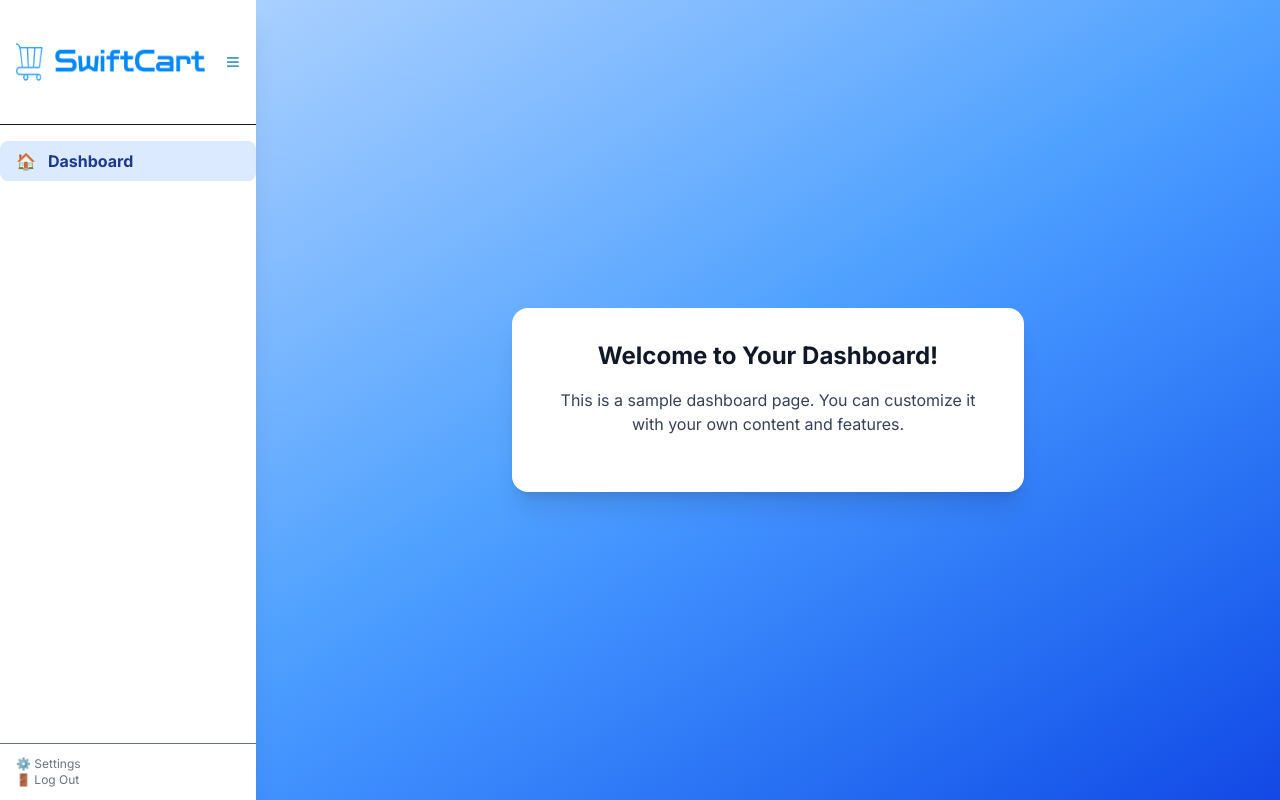
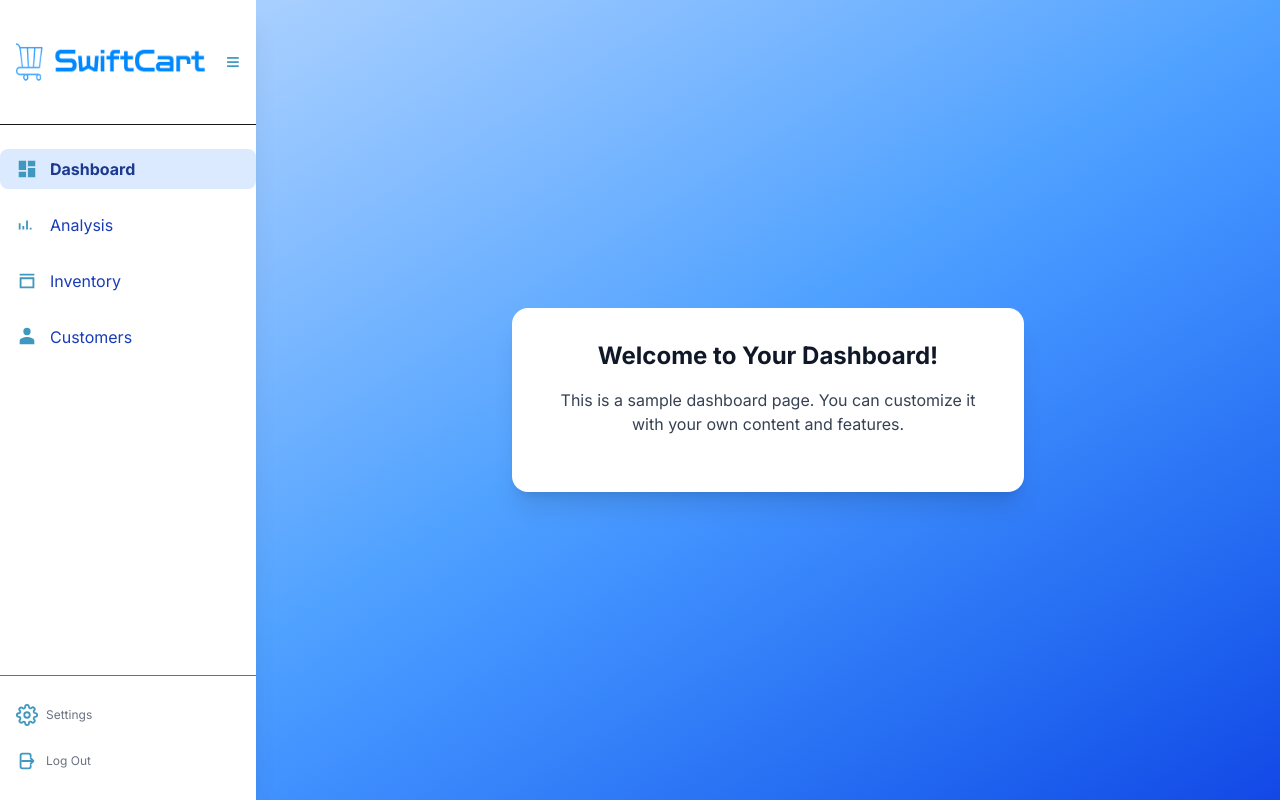
Before and after one commit to residuesolution/Modern-POS-System-Frontend, a Next.js app: page /dashboard in a window 1280 px wide. Built offline with nearby package versions, Linux system fonts and the light colour scheme; no server answers.

Commit message:
Help & setting page

```diff
--- /dev/null
+++ b/app/help/page.tsx
@@ -0,0 +1,30 @@
+"use client";
+import { useEffect, useState } from "react";
+import axios from "axios";
+import { apiConfig } from "../../config/apiConfig";
+
+export default function HelpPage() {
+  const [helpContent, setHelpContent] = useState<any[]>([]);
+  useEffect(() => {
+    axios.get(`${apiConfig.baseUrl}/api/help`)
+      .then(res => setHelpContent(res.data))
+      .catch(() => setHelpContent([]));
+  }, []);
+  return (
+    <div className="p-8">
+      <h1 className="text-2xl font-bold mb-4">Help & Support</h1>
+      {helpContent.length === 0 ? (
+        <p>No help articles found.</p>
+      ) : (
+        <ul>
+          {helpContent.map((item, idx) => (
+            <li key={idx} className="mb-4">
+              <h2 className="font-semibold">{item.title}</h2>
+              <p>{item.content}</p>
+            </li>
+          ))}
+        </ul>
+      )}
+    </div>
+  );
+}
--- /dev/null
+++ b/app/settings/page.tsx
@@ -0,0 +1,49 @@
+"use client";
+import { useEffect, useState } from "react";
+import { fetchCurrentUser, updateCurrentUser } from "../../services/authService";
+
+export default function SettingsPage() {
+  const [user, setUser] = useState<any>(null);
+  const [name, setName] = useState("");
+  const [email, setEmail] = useState("");
+  const [message, setMessage] = useState("");
+
+  useEffect(() => {
+    fetchCurrentUser().then(data => {
+      setUser(data);
+      setName(data.name || "");
+      setEmail(data.email || "");
+    });
+  }, []);
+
+  const handleSave = async () => {
+    try {
+      await updateCurrentUser({ name, email });
+      setMessage("Settings updated!");
+    } catch {
+      setMessage("Failed to update settings.");
+    }
+  };
+
+  return (
+    <div className="p-8">
+      <h1 className="text-2xl font-bold mb-4">Settings</h1>
+      {user ? (
+        <div className="space-y-4">
+          <div>
+            <label>Name:</label>
+            <input className="border p-2 ml-2" value={name} onChange={e => setName(e.target.value)} />
+          </div>
+          <div>
+            <label>Email:</label>
+            <input className="border p-2 ml-2" value={email} onChange={e => setEmail(e.target.value)} />
+          </div>
+          <button className="bg-blue-500 text-white px-4 py-2 rounded" onClick={handleSave}>Save</button>
+          {message && <div className="mt-2 text-green-600">{message}</div>}
+        </div>
+      ) : (
+        <p>Loading...</p>
+      )}
+    </div>
+  );
+}
--- a/components/AdminSidebar.tsx
+++ b/components/AdminSidebar.tsx
@@ -1,11 +1,13 @@
 "use client";
 import { useState, useEffect } from "react";
 import Link from "next/link";
-import { fetchCurrentUser } from "../services/authService";
+import { useRouter } from "next/navigation";
+import { fetchCurrentUser, logoutUser } from "../services/authService";
 
 export default function AdminSidebar({ active }: { active: string }) {
   const [open, setOpen] = useState(true);
   const [role, setRole] = useState<string | null>(null);
+  const router = useRouter();
 
   useEffect(() => {
     async function getUserRole() {
@@ -24,6 +26,46 @@ export default function AdminSidebar({ active }: { active: string }) {
     }
     getUserRole();
   }, []);
+
+  const handleLogout = () => {
+    logoutUser();
+    router.push("/auth/login");
+  };
+
+  // SVG icons for sidebar (settings icon changed to gear style)
+  const icons = {
+    dashboard: (
+      <svg width="22" height="22" fill="none" viewBox="0 0 24 24"><path d="M3 13h8V3H3v10zm0 8h8v-6H3v6zm10 0h8V11h-8v10zm0-18v6h8V3h-8z" fill="#4097c0"/></svg>
+    ),
+    analysis: (
+      <svg width="22" height="22" fill="none" viewBox="0 0 24 24"><path d="M3 17h2v-7H3v7zm4 0h2v-4H7v4zm4 0h2V7h-2v10zm4 0h2v-2h-2v2z" fill="#4097c0"/></svg>
+    ),
+    inventory: (
+      <svg width="22" height="22" fill="none" viewBox="0 0 24 24"><path d="M20 6H4V4h16v2zm0 2v12H4V8h16zm-2 2H6v8h12v-8z" fill="#4097c0"/></svg>
+    ),
+    customers: (
+      <svg width="22" height="22" fill="none" viewBox="0 0 24 24"><path d="M12 12c2.7 0 8 1.34 8 4v4H4v-4c0-2.66 5.3-4 8-4zm0-2a4 4 0 100-8 4 4 0 000 8z" fill="#4097c0"/></svg>
+    ),
+    hardware: (
+      <svg width="22" height="22" fill="none" viewBox="0 0 24 24"><circle cx="12" cy="12" r="10" stroke="#4097c0" strokeWidth="2"/><rect x="8" y="8" width="8" height="8" rx="2" fill="#4097c0"/></svg>
+    ),
+    system: (
+      <svg width="22" height="22" fill="none" viewBox="0 0 24 24"><path d="M12 15.5A3.5 3.5 0 1112 8a3.5 3.5 0 010 7.5zm7.94-2.34l-1.43-1.43a7.007 7.007 0 00.01-2.46l1.43-1.43a.996.996 0 00-.01-1.41l-2.12-2.12a.996.996 0 00-1.41-.01l-1.43 1.43a7.007 7.007 0 00-2.46-.01l-1.43-1.43a.996.996 0 00-1.41.01l-2.12 2.12a.996.996 0 00-.01 1.41l1.43 1.43a7.007 7.007 0 00-.01 2.46l-1.43 1.43a.996.996 0 00.01 1.41l2.12 2.12a.996.996 0 001.41.01l1.43-1.43a7.007 7.007 0 002.46.01l1.43 1.43a.996.996 0 001.41-.01l2.12-2.12a.996.996 0 00.01-1.41z" fill="#4097c0"/></svg>
+    ),
+    help: (
+      <svg width="22" height="22" fill="none" viewBox="0 0 24 24"><circle cx="12" cy="12" r="10" stroke="#4097c0" strokeWidth="2"/><path d="M12 17h.01M12 13a2 2 0 10-2-2" stroke="#4097c0" strokeWidth="2" strokeLinecap="round"/></svg>
+    ),
+    settings: (
+      // Changed to a classic gear icon
+      <svg width="22" height="22" fill="none" viewBox="0 0 24 24">
+        <circle cx="12" cy="12" r="3" stroke="#4097c0" strokeWidth="2"/>
+        <path d="M19.4 15a1.65 1.65 0 00.33 1.82l.06.06a2 2 0 01-2.83 2.83l-.06-.06a1.65 1.65 0 00-1.82-.33 1.65 1.65 0 00-1 1.51V21a2 2 0 01-4 0v-.09a1.65 1.65 0 00-1-1.51 1.65 1.65 0 00-1.82.33l-.06.06a2 2 0 01-2.83-2.83l.06-.06a1.65 1.65 0 00.33-1.82 1.65 1.65 0 00-1.51-1H3a2 2 0 010-4h.09a1.65 1.65 0 001.51-1 1.65 1.65 0 00-.33-1.82l-.06-.06a2 2 0 012.83-2.83l.06.06a1.65 1.65 0 001.82.33h.09a1.65 1.65 0 001-1.51V3a2 2 0 014 0v.09a1.65 1.65 0 001 1.51h.09a1.65 1.65 0 001.82-.33l.06-.06a2 2 0 012.83 2.83l-.06.06a1.65 1.65 0 00-.33 1.82v.09a1.65 1.65 0 001.51 1H21a2 2 0 010 4h-.09a1.65 1.65 0 00-1.51 1z" stroke="#4097c0" strokeWidth="2" strokeLinecap="round" strokeLinejoin="round"/>
+      </svg>
+    ),
+    logout: (
+      <svg width="22" height="22" fill="none" viewBox="0 0 24 24"><path d="M16 17v1a2 2 0 01-2 2H7a2 2 0 01-2-2V6a2 2 0 012-2h7a2 2 0 012 2v1M7 12h12m-3-3l3 3-3 3" stroke="#4097c0" strokeWidth="2" strokeLinecap="round" strokeLinejoin="round"/></svg>
+    ),
+  };
 
   return (
     <div
@@ -45,16 +87,46 @@ export default function AdminSidebar({ active }: { active: string }) {
       </div>
 
       {/* Navigation */}
-      <nav className="flex-1 py-4">
-        <ul className="space-y-2">
+      <nav className="flex-1 py-6">
+        <ul className="space-y-4">
           <li>
             <Link href="/dashboard">
               <div
                 className={`flex items-center px-4 py-2 cursor-pointer hover:bg-blue-50 rounded-lg
                 ${active === "dashboard" ? "bg-blue-100 text-blue-900 font-bold" : "text-blue-800"}`}
               >
-                <span className="mr-3">🏠</span>
+                <span className="mr-3">{icons.dashboard}</span>
                 {open && "Dashboard"}
+              </div>
+            </Link>
+          </li>
+          <li>
+            <Link href="/analysis">
+              <div
+                className={`flex items-center px-4 py-2 cursor-pointer hover:bg-blue-50 rounded-lg text-blue-800`}
+              >
+                <span className="mr-3">{icons.analysis}</span>
+                {open && "Analysis"}
+              </div>
+            </Link>
+          </li>
+          <li>
+            <Link href="/inventory">
+              <div
+                className={`flex items-center px-4 py-2 cursor-pointer hover:bg-blue-50 rounded-lg text-blue-800`}
+              >
+                <span className="mr-3">{icons.inventory}</span>
+                {open && "Inventory"}
+              </div>
+            </Link>
+          </li>
+          <li>
+            <Link href="/customers">
+              <div
+                className={`flex items-center px-4 py-2 cursor-pointer hover:bg-blue-50 rounded-lg text-blue-800`}
+              >
+                <span className="mr-3">{icons.customers}</span>
+                {open && "Customers"}
               </div>
             </Link>
           </li>
@@ -66,7 +138,7 @@ export default function AdminSidebar({ active }: { active: string }) {
                     className={`flex items-center px-4 py-2 cursor-pointer hover:bg-blue-50 rounded-lg
                     ${active === "hardware" ? "bg-blue-100 text-blue-900 font-bold" : "text-blue-800"}`}
                   >
-                    <span className="mr-3">💻</span>
+                    <span className="mr-3">{icons.hardware}</span>
                     {open && "Hardware Status"}
                   </div>
                 </Link>
@@ -77,8 +149,18 @@ export default function AdminSidebar({ active }: { active: string }) {
                     className={`flex items-center px-4 py-2 cursor-pointer hover:bg-blue-50 rounded-lg
                     ${active === "system" ? "bg-blue-100 text-blue-900 font-bold" : "text-blue-800"}`}
                   >
-                    <span className="mr-3">⚙️</span>
+                    <span className="mr-3">{icons.system}</span>
                     {open && "System Configuration"}
+                  </div>
+                </Link>
+              </li>
+              <li>
+                <Link href="/help">
+                  <div
+                    className={`flex items-center px-4 py-2 cursor-pointer hover:bg-blue-50 rounded-lg text-blue-800`}
+                  >
+                    <span className="mr-3">{icons.help}</span>
+                    {open && "Help"}
                   </div>
                 </Link>
               </li>
@@ -88,11 +170,20 @@ export default function AdminSidebar({ active }: { active: string }) {
       </nav>
 
       {/* Footer */}
-      <div className="mt-auto px-4 py-3 border-t text-xs text-gray-500">
+      <div className="mt-auto px-4 py-7 border-t text-xs text-gray-500">
         {open && (
           <>
-            <div className="cursor-pointer hover:text-gray-700">⚙️ Settings</div>
-            <div className="cursor-pointer hover:text-gray-700">🚪 Log Out</div>
+            <Link href="/settings">
+              <div className="cursor-pointer hover:text-gray-700 flex items-center mb-6">
+                <span className="mr-2">{icons.settings}</span> Settings
+              </div>
+            </Link>
+            <div
+              className="cursor-pointer hover:text-gray-700 flex items-center"
+              onClick={handleLogout}
+            >
+              <span className="mr-2">{icons.logout}</span> Log Out
+            </div>
           </>
         )}
       </div>
--- a/services/authService.ts
+++ b/services/authService.ts
@@ -202,3 +202,18 @@ export const uploadProfilePhoto = async (file: File) => {
   );
   return res.data;
 };
+
+export const fetchHelpContent = async () => {
+  const res = await axios.get(`${API_BASE_URL}/api/help`);
+  return res.data;
+};
+
+export const sendHelpFeedback = async (feedback: string) => {
+  const token = localStorage.getItem("authToken");
+  const res = await axios.post(
+    `${API_BASE_URL}/api/help/feedback`,
+    { feedback },
+    { headers: { Authorization: `Bearer ${token}` } }
+  );
+  return res.data;
+};
```
